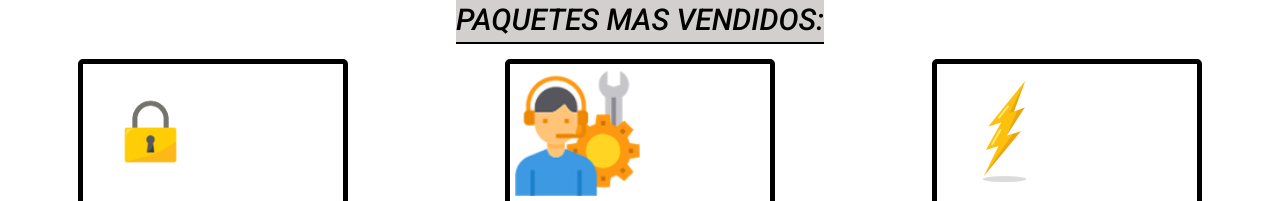
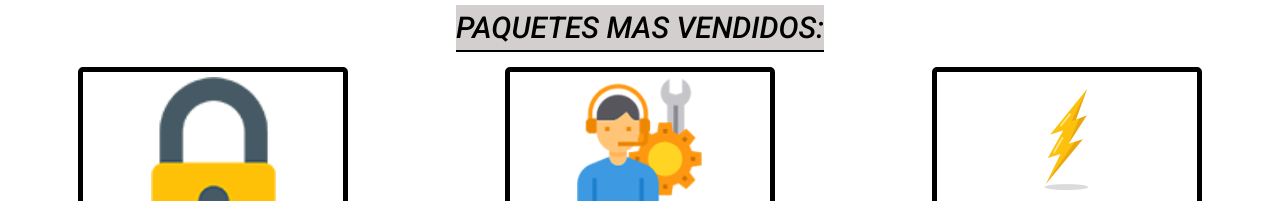
Before and after one commit to Agussoftware/PreEntrega2SanchezAcahavalAgustin, a plain HTML site: page index.html in a window 1280 px wide. Shown: the part 571-772 px from the top of the page. Drawn offline with nearby package versions, Linux system fonts and the light colour scheme.

Commit message:
hasta aca llegue

```diff
--- a/css/styles.css
+++ b/css/styles.css
@@ -83,6 +83,7 @@
     background-color: #d3cfcf;
     border: 0;
     border-bottom: solid 2px;
+    margin-top: 8px;
 }
 .productos{
     width: 100%;
@@ -102,7 +103,7 @@
 }
 .promocion__img{
     width: 50%;
-    height: 10x;
+margin-left: 25%;
 }
 .boton{
     background-color: #bdbdbd;
--- a/index.html
+++ b/index.html
@@ -81,7 +81,7 @@
       </div>
         <section class="productos">
             <div class="promocion">
-                <img class="promocion__img" src="./multimedia/img/promocion/seguridad.jpg" alt="">
+                <img class="promocion__img" src="./multimedia/img/promocion/bloquear.png" alt="">
                     <h5 class="promocion__titulo">Seguridad</h5>
                     <p class="promocion__descripcion">Envíos 100% seguros</p>
                     <button class="boton">mas info</button>
```
Also changed, not shown: multimedia/img/promocion/bloquear.png (added).
